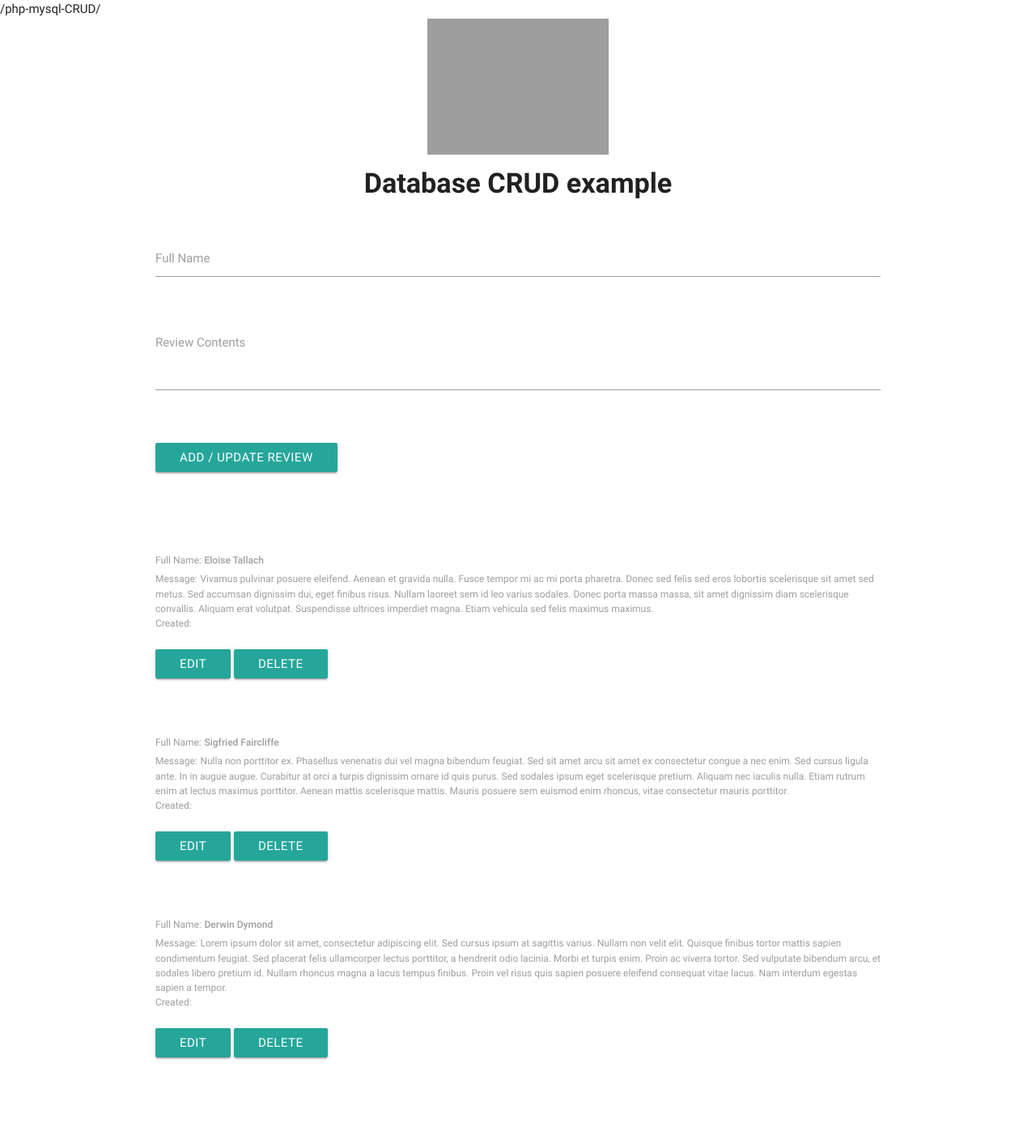
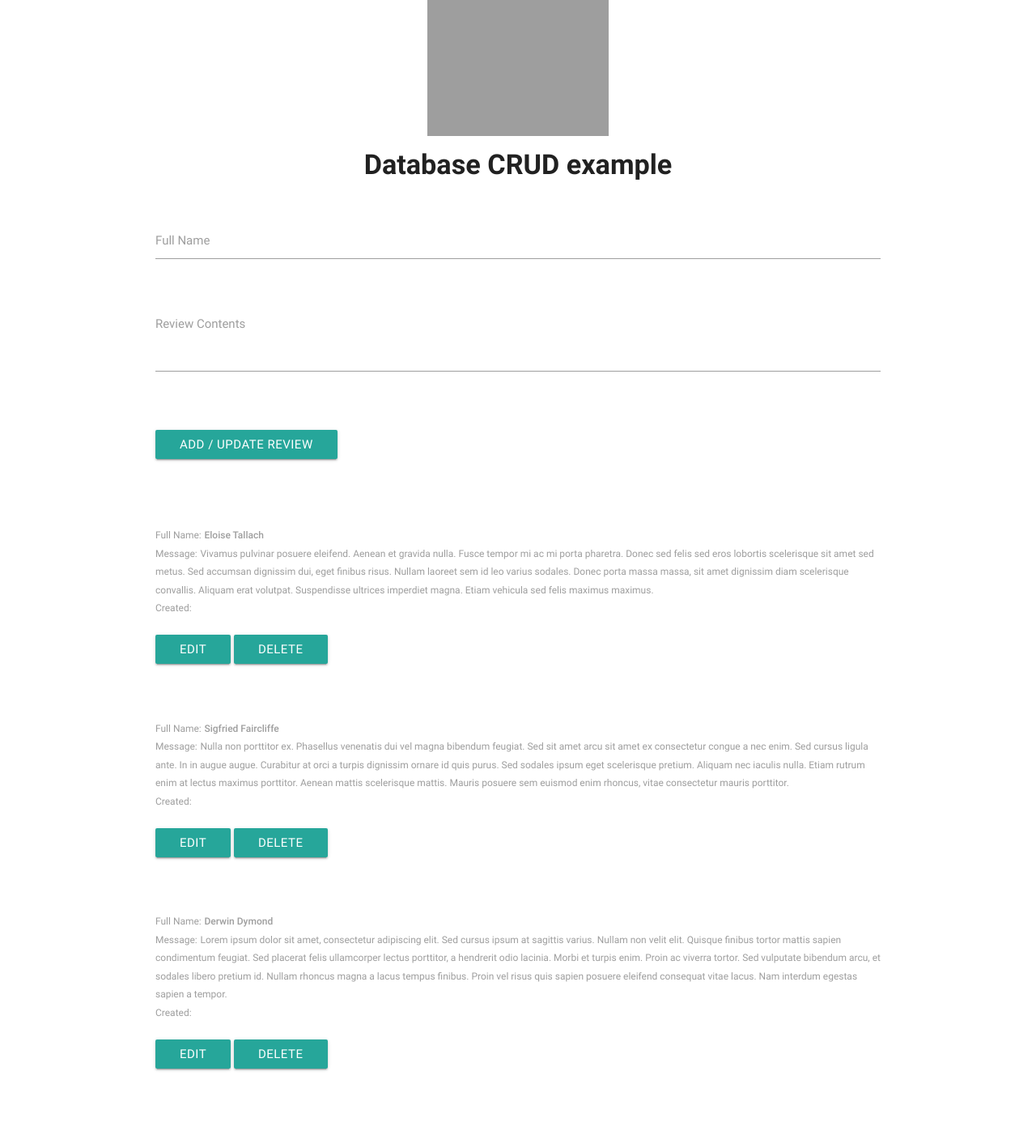
Before and after one commit to sspangsberg/php-mysql-CRUD, a PHP site: page /php-mysql-CRUD/ in a window 1280 px wide. Shown: the whole page at 81% size. Before the commit the page ends 1309 px from the top, so only its background shows below. Run offline with PHP 8.4, Linux system fonts and the light colour scheme; data comes from the database, SQL or seed files in the repository; data that the repository does not hold is empty; some libraries are stand-ins or nearby versions; grey boxes are pictures that could not be loaded.

Commit message:
Refactoring

```diff
--- a/dataaccess/db/CreateReviewsDB.sql
+++ b/dataaccess/db/CreateReviewsDB.sql
@@ -5,7 +5,7 @@
 --
 CREATE TABLE Review
 (
-  ReviewID int AUTO_INCREMENT NOT NULL PRIMARY KEY,
+  ReviewID int AUTO_INCREMENT NULL PRIMARY KEY,
   FullName varchar(200),
   Contents text
 );
--- a/index.php
+++ b/index.php
@@ -7,6 +7,6 @@
 });
 
 $action = $_SERVER['REQUEST_URI'];
-echo $action;
+//echo $action;
 
 dispatch($action);
--- a/models/ReviewModel.php
+++ b/models/ReviewModel.php
@@ -35,6 +35,9 @@
 		 * Dynamic SQL - Vulnerable to SQL Injection
 		 */
 
+			//Procedure:
+			//Insert in review contents textfield: "aadf');  TRUNCATE Review; -- "
+
 			//SQL Injection examples:     aadf');  TRUNCATE Review; --
 			//SQL Injection examples:     aadf');  DELETE FROM Review; --
 			//INSERT INTO Review (FullName, Contents) VALUES ('not important','aadf');  TRUNCATE Review; --');
@@ -42,7 +45,7 @@
 			$statement = "INSERT INTO Review (FullName, Contents) VALUES ('" . $fullName . "','" . $contents . "')";
 			$handle = $cxn->prepare($statement);
 			$handle->execute();
-			echo ($statement); // comment-out the redirect in handleReview.php, line 25, to see the sql query
+			echo ($statement); // comment-out the redirect in handleReview.php, line 30, to see the sql query
 
 			/*
 		 * Prepared Statement Approach
```
